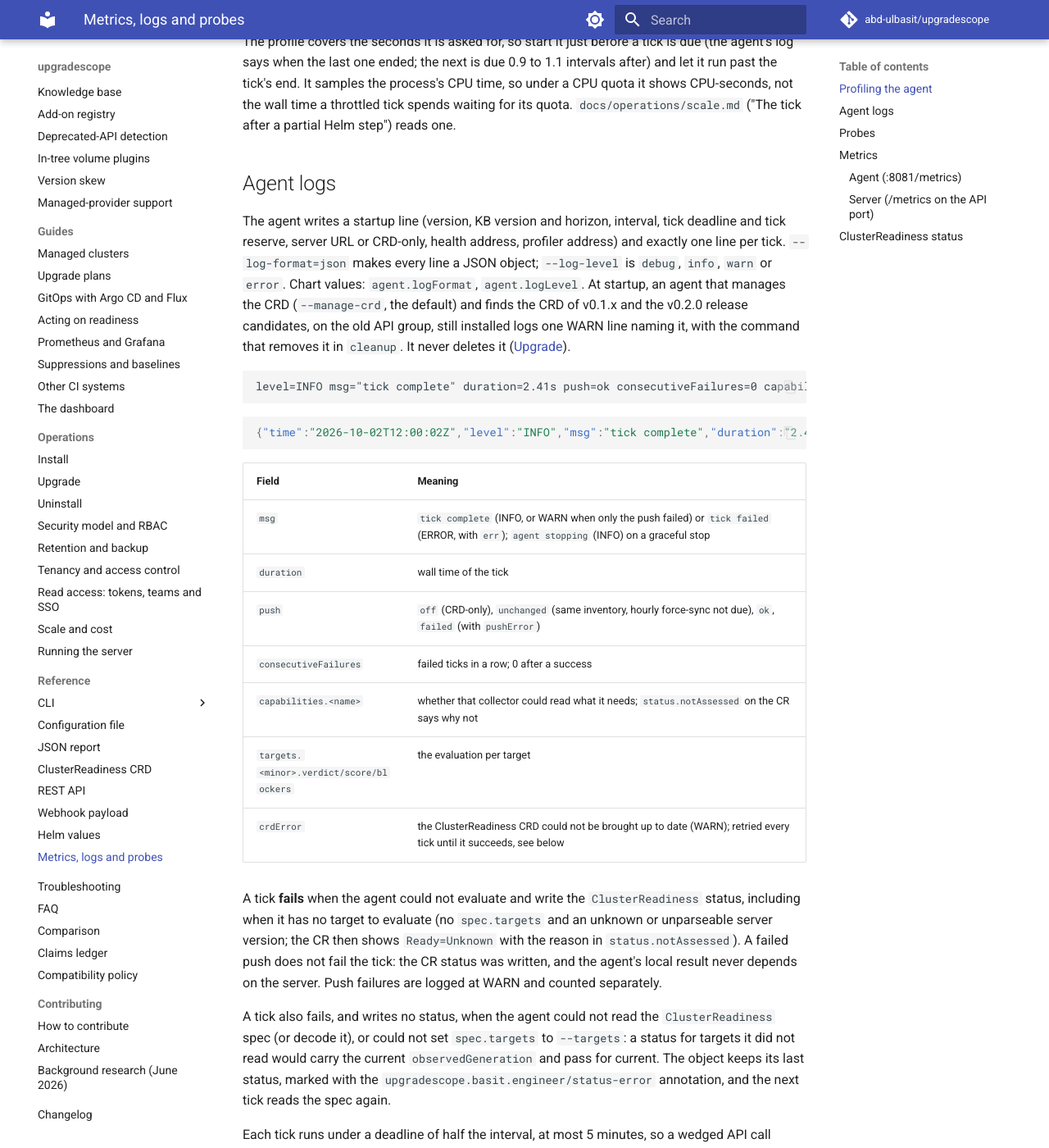
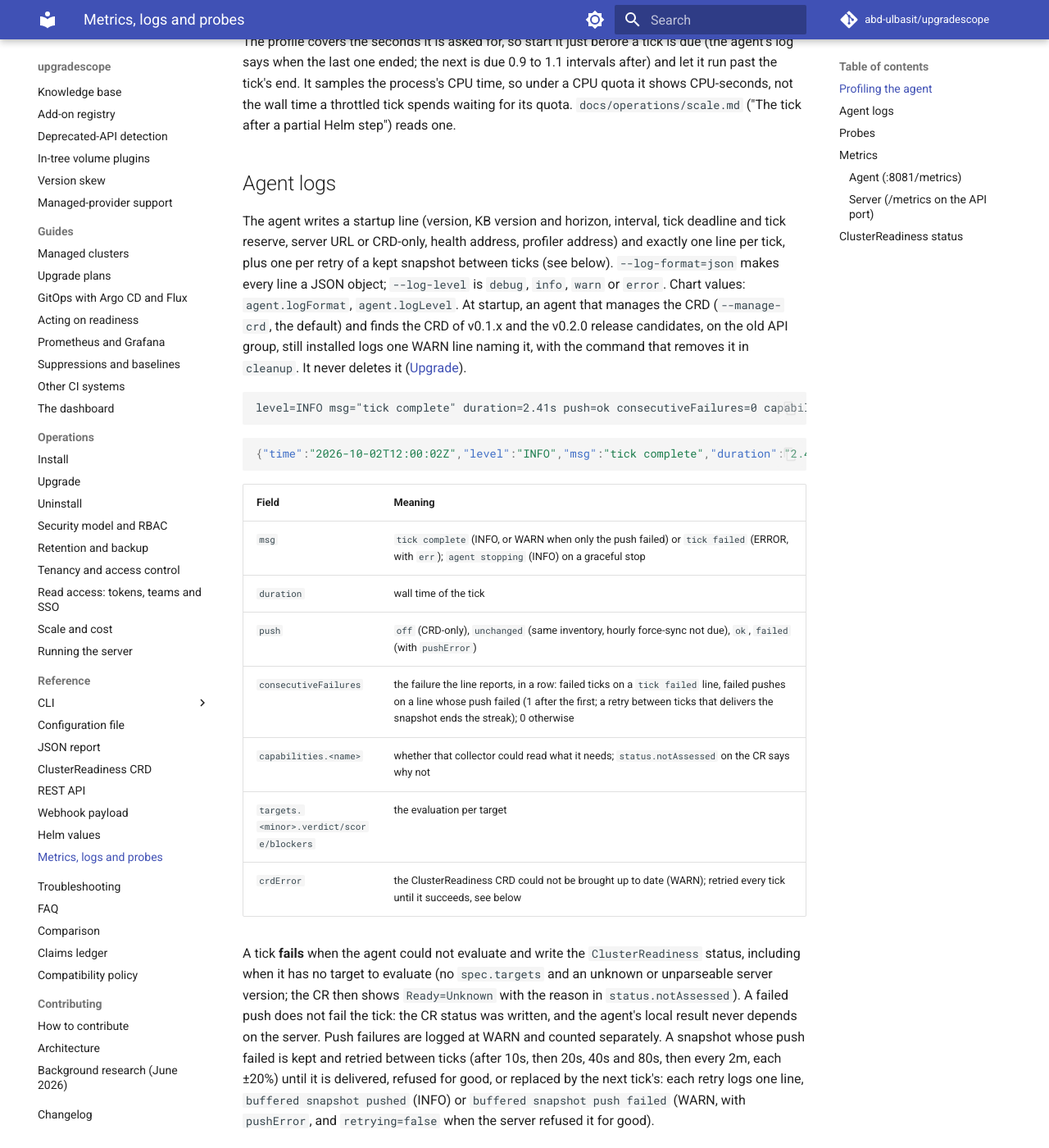
Before and after one commit to abd-ulbasit/upgradescope, an MkDocs documentation site: the page built from docs/observability.md, in a window 1280 px wide and 1400 px high, scrolled down 1040 px. Shown: the whole window at 82% size. Built offline with MkDocs 1.6.1 and Material for MkDocs 9.7.7, drawn with Linux system fonts in a browser that asks for light colours; comment, search, counter and statistics services are not loaded; some of the changed text lies outside the part shown.

Commit message:
docs: the first snapshot reaches the server within about a minute; claim row for the between-tick retry
The fleet and in-cluster guides say a first push that finds the server not
yet listening is retried between ticks, so the snapshot arrives within
about a minute of both pods being ready, not one interval later. The
observability page documents the retry log lines, the push-error counter
and what consecutiveFailures counts. New claim row AG-XFPUSH1.

Refs #386

Co-Authored-By: Claude Fable 5 <noreply@anthropic.com>

```diff
--- a/docs/observability.md
+++ b/docs/observability.md
@@ -46,7 +46,7 @@ wall time a throttled tick spends waiting for its quota.
 
 The agent writes a startup line (version, KB version and horizon, interval,
 tick deadline and tick reserve, server URL or CRD-only, health address, profiler address) and exactly one line
-per tick. `--log-format=json` makes every line a JSON object;
+per tick, plus one per retry of a kept snapshot between ticks (see below). `--log-format=json` makes every line a JSON object;
 `--log-level` is `debug`, `info`, `warn` or `error`. Chart values:
 `agent.logFormat`, `agent.logLevel`. At startup, an agent that manages
 the CRD (`--manage-crd`, the default) and finds the CRD of v0.1.x and the
@@ -67,7 +67,7 @@ level=INFO msg="tick complete" duration=2.41s push=ok consecutiveFailures=0 capa
 | `msg` | `tick complete` (INFO, or WARN when only the push failed) or `tick failed` (ERROR, with `err`); `agent stopping` (INFO) on a graceful stop |
 | `duration` | wall time of the tick |
 | `push` | `off` (CRD-only), `unchanged` (same inventory, hourly force-sync not due), `ok`, `failed` (with `pushError`) |
-| `consecutiveFailures` | failed ticks in a row; 0 after a success |
+| `consecutiveFailures` | the failure the line reports, in a row: failed ticks on a `tick failed` line, failed pushes on a line whose push failed (1 after the first; a retry between ticks that delivers the snapshot ends the streak); 0 otherwise |
 | `capabilities.<name>` | whether that collector could read what it needs; `status.notAssessed` on the CR says why not |
 | `targets.<minor>.verdict/score/blockers` | the evaluation per target |
 | `crdError` | the ClusterReadiness CRD could not be brought up to date (WARN); retried every tick until it succeeds, see below |
@@ -77,7 +77,13 @@ A tick **fails** when the agent could not evaluate and write the
 `spec.targets` and an unknown or unparseable server version; the CR then
 shows `Ready=Unknown` with the reason in `status.notAssessed`). A failed push does not fail the tick: the CR
 status was written, and the agent's local result never depends on the
-server. Push failures are logged at WARN and counted separately.
+server. Push failures are logged at WARN and counted separately. A
+snapshot whose push failed is kept and retried between ticks (after 10s,
+then 20s, 40s and 80s, then every 2m, each ±20%) until it is delivered,
+refused for good, or replaced by the next tick's: each retry logs one line,
+`buffered snapshot pushed` (INFO) or `buffered snapshot push failed` (WARN,
+with `pushError`, and `retrying=false` when the server refused it for
+good).
 
 A tick also fails, and writes no status, when the agent could not read
 the `ClusterReadiness` spec (or decode it), or could not set
@@ -138,7 +144,7 @@ categories, capabilities, route patterns, and on the server cluster names
 |---|---|---|---|
 | `upgradescope_agent_tick_duration_seconds` | histogram | | tick wall time |
 | `upgradescope_agent_tick_errors_total` | counter | | failed ticks (status may be missing or stale) |
-| `upgradescope_agent_push_errors_total` | counter | | snapshot pushes that failed (transient errors are retried first) |
+| `upgradescope_agent_push_errors_total` | counter | | snapshot pushes that failed, a tick's push or a retry of the kept snapshot between ticks (each retries transient errors up to three times first) |
 | `upgradescope_agent_last_success_timestamp_seconds` | gauge | | Unix time of the last successful tick; 0 before the first |
 | `upgradescope_agent_interval_seconds` | gauge | | the configured `--interval` |
 | `upgradescope_readiness_score` | gauge | `target` | score 0-100 |
```
Also changed, not shown: docs/claims.md (+1 -0 lines), docs/getting-started/fleet.md (+8 -1 lines), docs/getting-started/in-cluster.md (+6 -1 lines).
